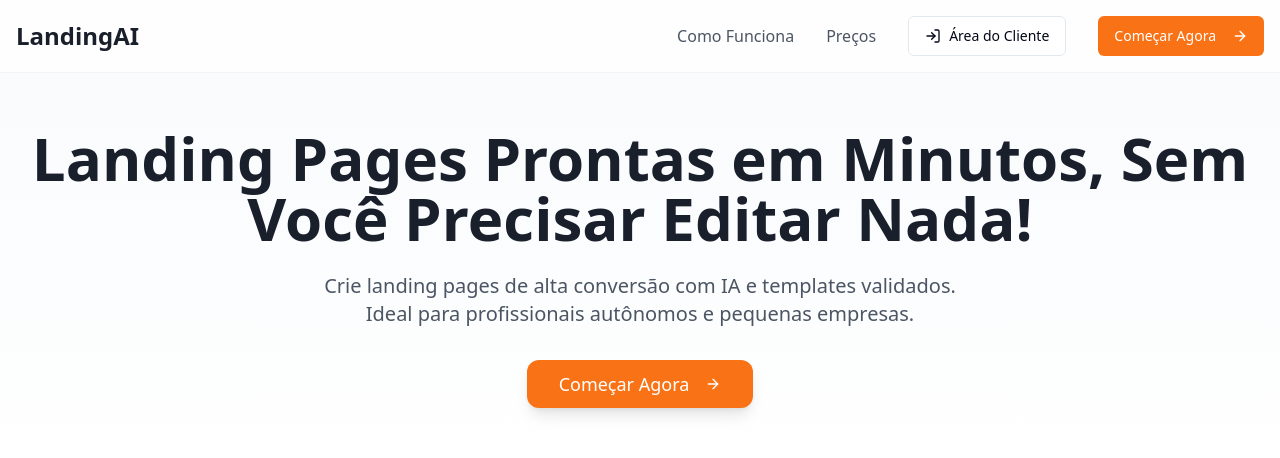
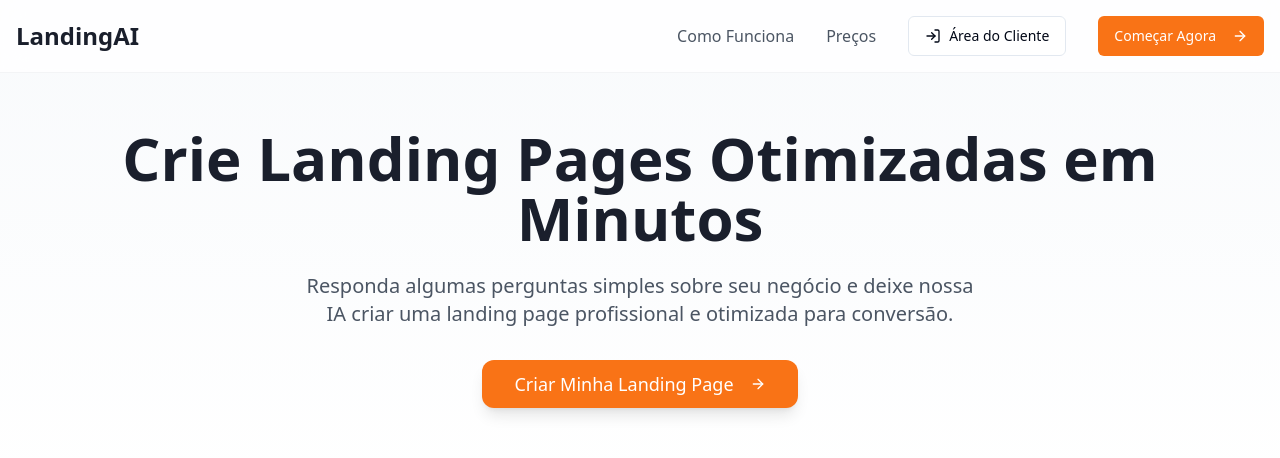
Before and after one commit to MarioCasasanta/auto-landing-genius, a React (Vite) app: page / in a window 1280 px wide. Shown: the top 458 px of the page. Built offline with nearby package versions, Linux system fonts and the light colour scheme; no server answers; the database is empty.

Commit message:
Improve questionnaire accessibility
The commit message should reflect the user's feedback regarding the accessibility of the initial questionnaire.  No specific changes are implied.

```diff
--- a/src/pages/Index.tsx
+++ b/src/pages/Index.tsx
@@ -9,9 +9,9 @@ import FAQ from "@/components/FAQ";
 
 const Index = () => {
   const defaultContent = {
-    title: "Landing Pages Prontas em Minutos, Sem Você Precisar Editar Nada!",
-    description: "Crie landing pages de alta conversão com IA e templates validados. Ideal para profissionais autônomos e pequenas empresas.",
-    cta: "Começar Agora"
+    title: "Crie Landing Pages Otimizadas em Minutos",
+    description: "Responda algumas perguntas simples sobre seu negócio e deixe nossa IA criar uma landing page profissional e otimizada para conversão.",
+    cta: "Criar Minha Landing Page"
   };
 
   console.log('Index component rendering with defaultContent:', defaultContent);
```
